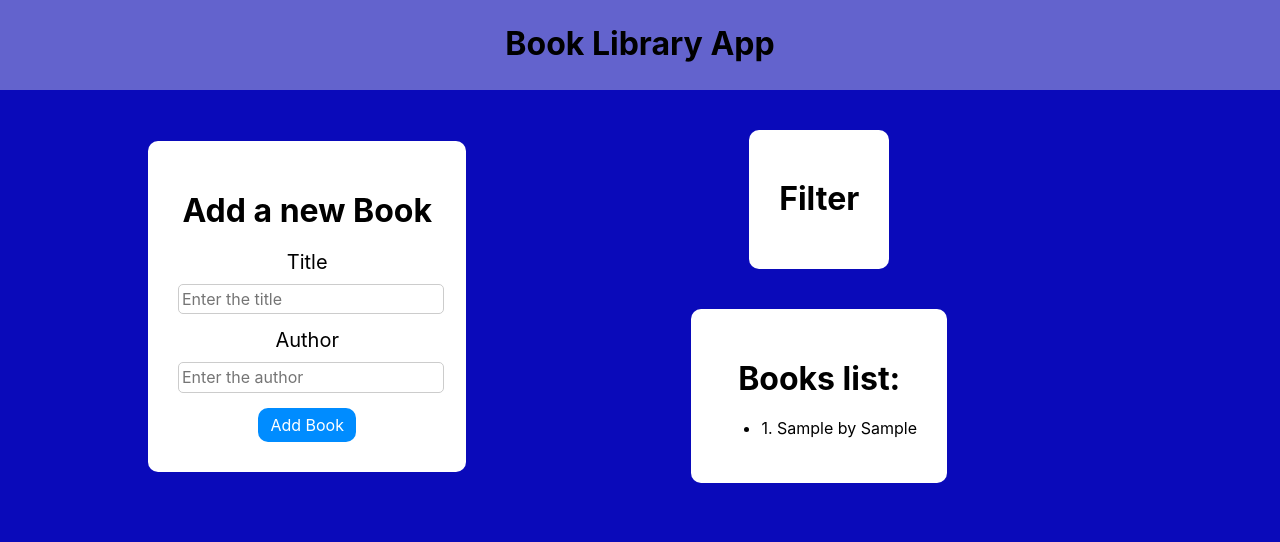
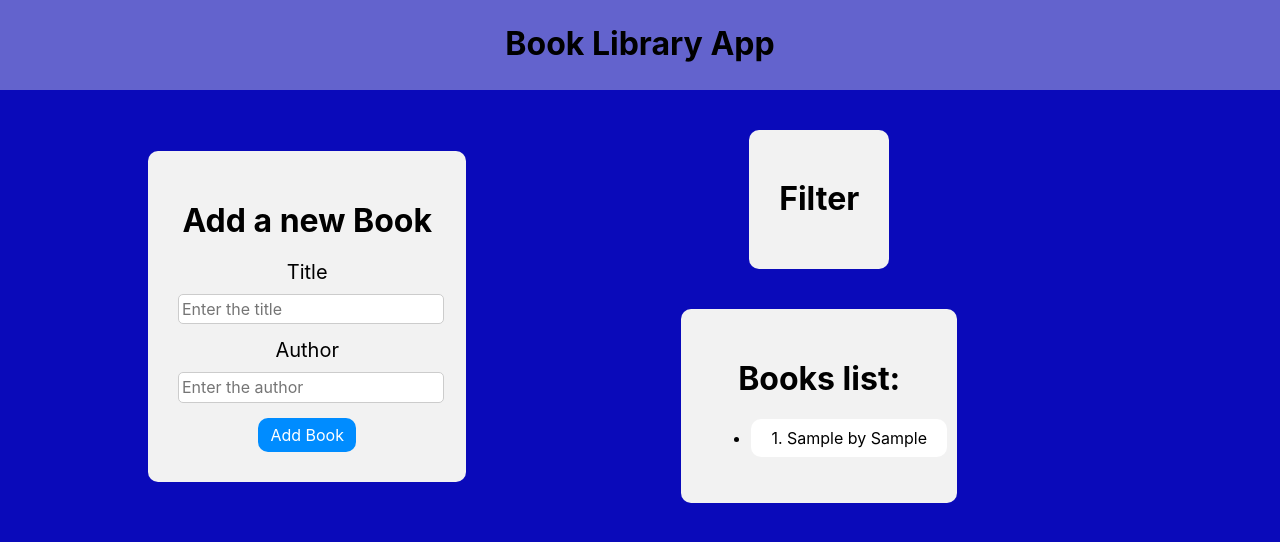
Before and after one commit to GhostArnold/Library-app-SCSS, a React (Create React App) app in the folder frontend/: page / in a window 1280 px wide. Both pictures are taken after typing "Sample", "Sample" into the empty fields and a click on the button "Add Book". Shown: the top 542 px of the page. Built offline with nearby package versions, Linux system fonts and the light colour scheme.

Commit message:
Styling has been done for the items in the BooksList

```diff
--- a/frontend/package.json
+++ b/frontend/package.json
@@ -1,6 +1,6 @@
 {
   "name": "frontend",
-  "version": "1.3.0",
+  "version": "1.3.1",
   "private": true,
   "dependencies": {
     "@reduxjs/toolkit": "^2.2.5",
--- a/frontend/src/MixinsAndVariables/mixins.scss
+++ b/frontend/src/MixinsAndVariables/mixins.scss
@@ -1,6 +1,6 @@
 // Стили для блоков
 @mixin app-block {
-  background-color: white;
+  background-color: #f2f2f2;
   margin: 20px;
   padding: 30px;
   border-radius: 10px;
--- a/frontend/src/MixinsAndVariables/variables.scss
+++ b/frontend/src/MixinsAndVariables/variables.scss
@@ -5,3 +5,6 @@ $add-book: #008cff;
 
 // Цвет при наведении на Add Book
 $add-book-hover: #1b82d5;
+
+// Цвет при наведении на пункт с книгой и автором
+$book-list-hover: #dbe4f8;
--- a/frontend/src/components/BooksList/BooksList.jsx
+++ b/frontend/src/components/BooksList/BooksList.jsx
@@ -15,7 +15,7 @@ const BooksList = () => {
           return (
             <ul>
               <li key={i}>
-                <div>
+                <div className={styles.bookInfo}>
                   {++i}. {book.title} by {book.author}
                 </div>
               </li>
--- a/frontend/src/components/BooksList/BooksList.module.scss
+++ b/frontend/src/components/BooksList/BooksList.module.scss
@@ -1,4 +1,14 @@
 @import '../../MixinsAndVariables/mixins.scss';
+@import '../../MixinsAndVariables/variables.scss';
 .appBlock {
   @include app-block;
 }
+.bookInfo {
+  width: 100%;
+  padding: 10px;
+  background-color: #fff;
+  border-radius: 10px;
+  &:hover {
+    background-color: $book-list-hover;
+  }
+}
```
Also changed, not shown: 1 other file (tests, documents, lock files or other folders).
